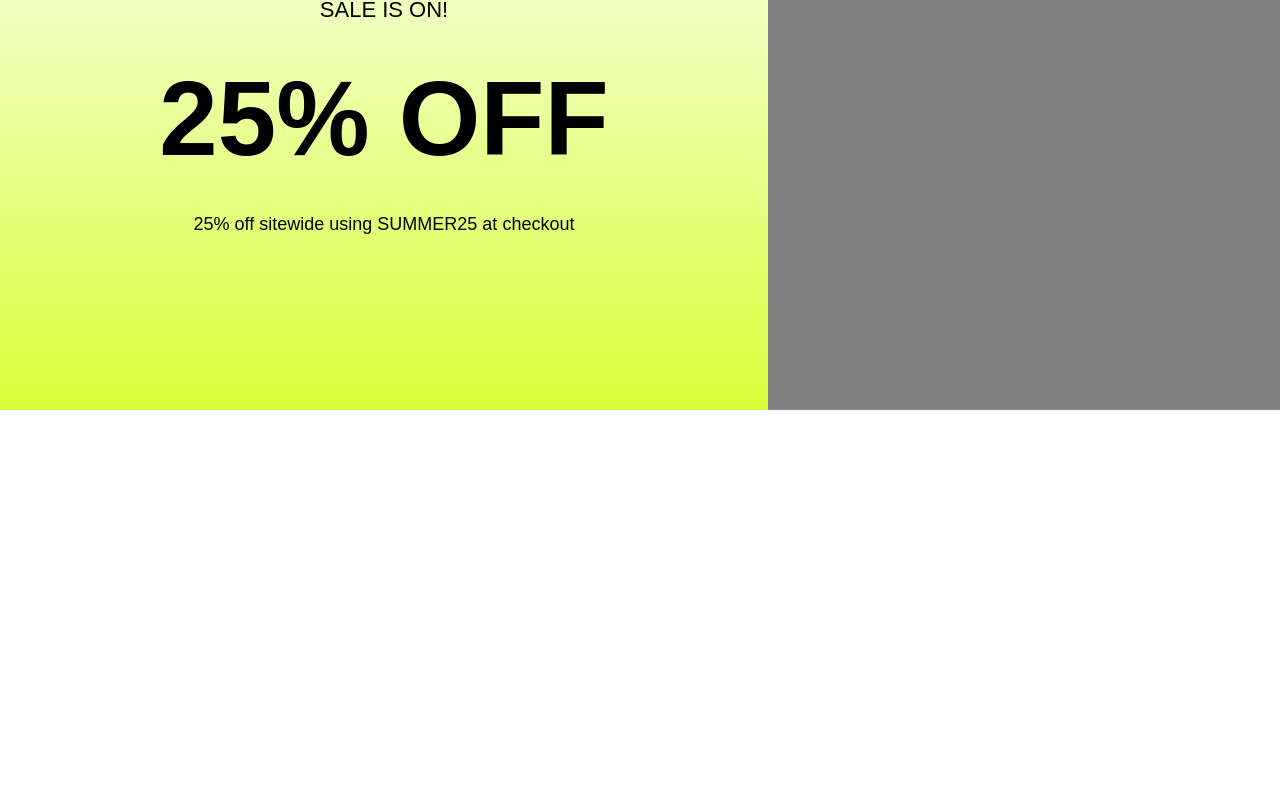
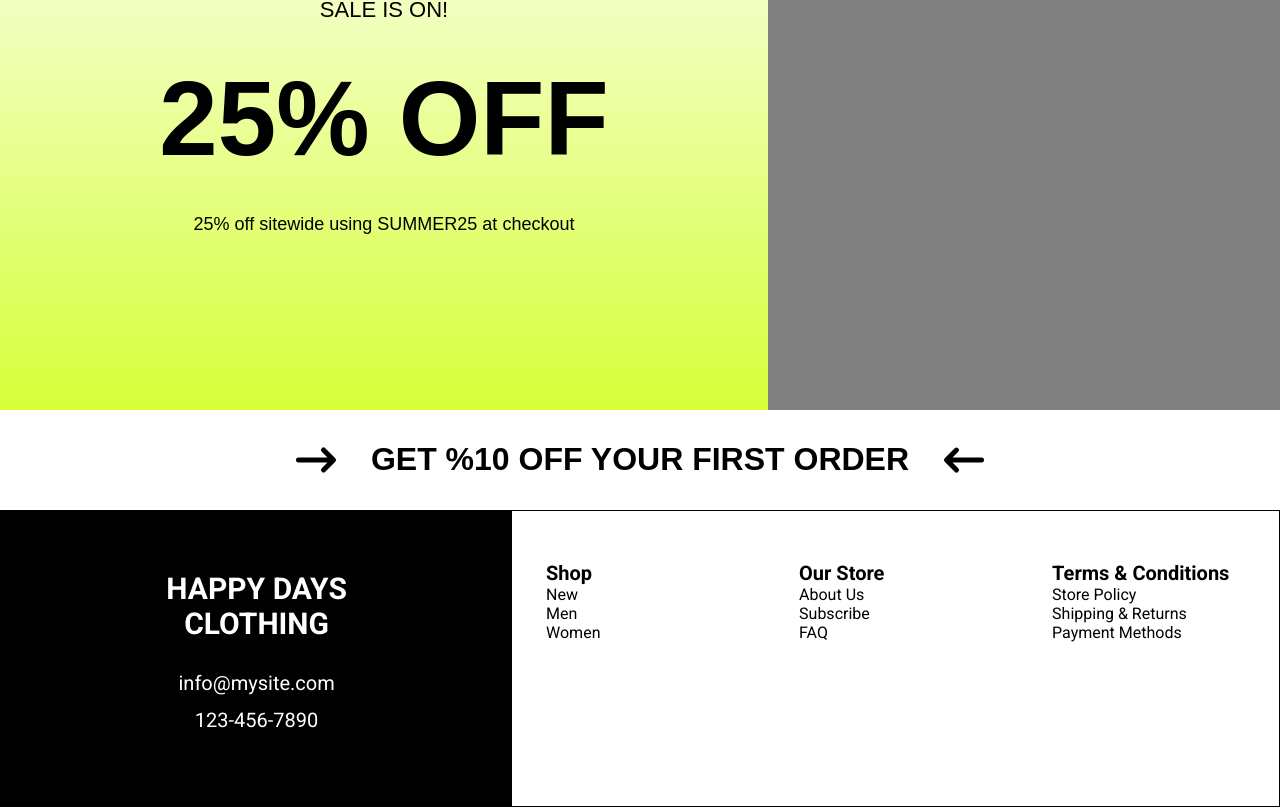
Before and after one commit to dmuraco3/next-shopping, a Next.js app: page / in a window 1280 px wide. Shown: the part 1302-2109 px from the top of the page. Before the commit the page ends 1712 px from the top, so only its background shows below. Built offline with nearby package versions, Linux system fonts and the light colour scheme; no server answers; the database is empty.

Commit message:
Building out home page, footer almost done

```diff
--- /dev/null
+++ b/components/Footer/footer.module.scss
@@ -0,0 +1,83 @@
+@import url('https://fonts.googleapis.com/css2?family=Roboto:wght@100;300;400;500;700;900&display=swap');
+
+.footer {
+  font-family: 'Roboto', sans-serif;
+  display: flex;
+  flex-wrap: wrap;
+  border: solid 1px black ;
+  .top {
+    display: flex;
+    flex-wrap: wrap;
+    flex: 0 1 100%;
+    .topLeft {
+      flex: 0 1 40%;
+      display: flex;
+      justify-content: center;
+      align-items: center;
+      background-color: black;
+      .siteInfo {
+        margin: 60px 0px;
+        color: white;
+        text-align: center;
+        .siteInfoNameContainer {
+          flex: 0 1 100%;
+          display: flex;
+          justify-content: center;
+          align-items: center;
+          flex-wrap: wrap;
+          margin-bottom: 30px;
+          .siteInfoName {
+            flex: 0 1 100%;
+            font-weight: 700;
+            font-size: 30px;
+            text-align: center;
+            margin: 0px 0px;
+          }
+
+        }
+        .siteInfoEmail, .siteInfoPhone {
+          font-weight: 400;
+          font-size: 20px;
+          &:hover {
+            text-decoration: underline;
+            cursor: pointer;
+          }
+        }
+
+      }
+    }
+    .topRight {
+      flex: 0 1 60%;
+      .Navigation {
+        margin-top: 50px;
+        display: flex;
+        justify-content: center;
+        align-items: center;
+        .NavigationContainer {
+          flex: 0 1 33%;
+          padding: 0px 30px;
+          display: flex;
+          justify-content: center;
+          align-items: center;
+          flex-wrap: wrap;
+          .NavigationHeader {
+            flex: 0 1 100%;
+            display: block;
+            font-size: 20px;
+            font-weight: 600;
+          }
+          .NavigationComponent {
+            flex: 0 1 100%;
+
+            display: block;
+
+          }
+        }
+      }
+
+    }
+  }
+  .bottom {
+    flex: 0 1 100%;
+  }
+}
--- /dev/null
+++ b/components/Footer/index.js
@@ -0,0 +1,50 @@
+import styles from "./footer.module.scss";
+
+export default function Footer() {
+  return (
+    <footer className={styles.footer}>
+      <div className={styles.top}>
+        <div className={styles.topLeft}>
+          <div className={styles.siteInfo}>
+            <div className={styles.siteInfoNameContainer}>
+              <h1 className={styles.siteInfoName}>HAPPY DAYS</h1>
+              <h1 className={styles.siteInfoName}>CLOTHING</h1>
+            </div>
+            <h1 className={styles.siteInfoEmail}>info@mysite.com</h1>
+            <h1 className={styles.siteInfoPhone}>123-456-7890</h1>
+          </div>
+        </div>
+        <div className={styles.topRight}>
+          <div className={styles.Navigation}>
+            <div className={styles.NavigationContainer}>
+              <span className={styles.NavigationHeader}>Shop</span>
+
+              <span className={styles.NavigationComponent}>New</span>
+              <span className={styles.NavigationComponent}>Men</span>
+              <span className={styles.NavigationComponent}>Women</span>
+            </div>
+            <div className={styles.NavigationContainer}>
+              <span className={styles.NavigationHeader}>Our Store</span>
+              <span className={styles.NavigationComponent}>About Us</span>
+              <span className={styles.NavigationComponent}>Subscribe</span>
+              <span className={styles.NavigationComponent}>FAQ</span>
+            </div>
+            <div className={styles.NavigationContainer}>
+              <span className={styles.NavigationHeader}>
+                Terms & Conditions
+              </span>
+              <span className={styles.NavigationComponent}>Store Policy</span>
+              <span className={styles.NavigationComponent}>
+                Shipping & Returns
+              </span>
+              <span className={styles.NavigationComponent}>
+                Payment Methods
+              </span>
+            </div>
+          </div>
+        </div>
+      </div>
+      <div className={styles.bottom}></div>
+    </footer>
+  );
+}
--- a/pages/index.js
+++ b/pages/index.js
@@ -6,7 +6,10 @@ import { store } from "../stores/configureStore";
 import { increment, decrement, selectCount } from "../stores/reducers/counter";
 import styles from "./index.module.scss";
 
-import {BsFillLightningFill} from 'react-icons/bs'
+import { BsFillLightningFill } from "react-icons/bs";
+import { MdOutlineArrowRightAlt } from "react-icons/md";
+import { HiArrowNarrowLeft, HiArrowNarrowRight } from "react-icons/hi";
+import Footer from "../components/Footer";
 export default function Home() {
   const count = useSelector(selectCount);
 
@@ -19,21 +22,19 @@ export default function Home() {
   const router = useRouter();
 
   useEffect(() => {
-    if(!newProducts){
+    if (!newProducts) {
       fetch("/api/products/new")
-      .then(response => response.json())
-      .then(data => setNewProducts(data))
-      .catch(err => console.error(err))
+        .then((response) => response.json())
+        .then((data) => setNewProducts(data))
+        .catch((err) => console.error(err));
     }
-  }, [newProducts, setNewProducts])
+  }, [newProducts, setNewProducts]);
 
   return (
     <div>
       <div className={styles.BigLogo}>
-        <h1 className={styles.BigLogoText}>
-          HAPPY DAYS
-        </h1>
-        <img className={styles.BigLogoImage} src="/LOGO.svg" alt="LOGO"/>
+        <h1 className={styles.BigLogoText}>HAPPY DAYS</h1>
+        <img className={styles.BigLogoImage} src="/LOGO.svg" alt="LOGO" />
       </div>
       <div className={styles.MainCategories}>
         <div className={styles.MainCategorySmall}>
@@ -47,29 +48,36 @@ export default function Home() {
         </div>
       </div>
       <div className={styles.New}>
-        <h1 className={styles.NewTitle}>
-          New Drops
-        </h1>
+        <h1 className={styles.NewTitle}>New Drops</h1>
         <div className={styles.NewProducts}>
           <div className={styles.Container}>
-            {newProducts && newProducts.map((item, index) => (
+            {newProducts &&
+              newProducts.map((item, index) => (
                 <div className={styles.NewProduct} key={index}>
                   <div className={styles.NewProductImageContainer}>
-                  <img className={styles.NewProductImage} src={item.pictures[0]} alt={item.name} width="100%"/>
-
+                    <img
+                      className={styles.NewProductImage}
+                      src={item.pictures[0]}
+                      alt={item.name}
+                      width="100%"
+                    />
                   </div>
                   <div className={styles.NewProductInfo}>
                     <span className={styles.NewProductName}>{item.name}</span>
-                  <span className={styles.NewProductPrice}>${item.price}</span>
+                    <span className={styles.NewProductPrice}>
+                      ${item.price}
+                    </span>
                   </div>
                 </div>
               ))}
-
           </div>
 
-          <button className={styles.ShopNewButton} onClick={() => {
-            router.push('/new')
-          }}>
+          <button
+            className={styles.ShopNewButton}
+            onClick={() => {
+              router.push("/new");
+            }}
+          >
             Shop New
           </button>
         </div>
@@ -77,21 +85,24 @@ export default function Home() {
       <div className={styles.Promotions}>
         <div className={styles.Left}>
           <div className={styles.Container}>
-            <h4 className={styles.LightningContainer}><BsFillLightningFill size={32}/></h4>
+            <h4 className={styles.LightningContainer}>
+              <BsFillLightningFill size={32} />
+            </h4>
             <h4 className={styles.Medium}>SALE IS ON!</h4>
             <h1 className={styles.Big}>25% OFF</h1>
-            <h4 className={styles.Small}>25% off sitewide using SUMMER25 at checkout</h4>
-
-          </div>
-
-        </div>
-        <div className={styles.Right}>
-
+            <h4 className={styles.Small}>
+              25% off sitewide using SUMMER25 at checkout
+            </h4>
           </div>
         </div>
-      <div className="MenClothes">
-
+        <div className={styles.Right}></div>
       </div>
+      <div className={styles.NewsLetter}>
+        <HiArrowNarrowRight className={styles.ArrowRight} size={50} />
+        <h1 className={styles.NewsLetterText}>GET %10 OFF YOUR FIRST ORDER</h1>
+        <HiArrowNarrowLeft className={styles.ArrowLeft} size={50} />
+      </div>
+      <Footer />
     </div>
   );
 }
--- a/pages/index.module.scss
+++ b/pages/index.module.scss
@@ -153,3 +153,22 @@ $secondary-color: #D6FF38;
         background-color: grey;
     }
 }
+
+.NewsLetter {
+    font-family: Arial, Helvetica, sans-serif;
+    display: flex;
+    justify-content: center;
+    align-items: center;
+    margin: 0px 0px;
+    .ArrowLeft, .ArrowRight {
+        height: 100px;
+    }
+    .NewsLetterText {
+        margin: 0px 30px;
+        font-weight: 900;
+        &:hover {
+            text-decoration: underline;
+            cursor: pointer;
+        }
+    }
+}
```
Also changed, not shown: 1 other file (tests, documents, lock files or other folders). Lines whose indentation alone changed are shown as unchanged.
